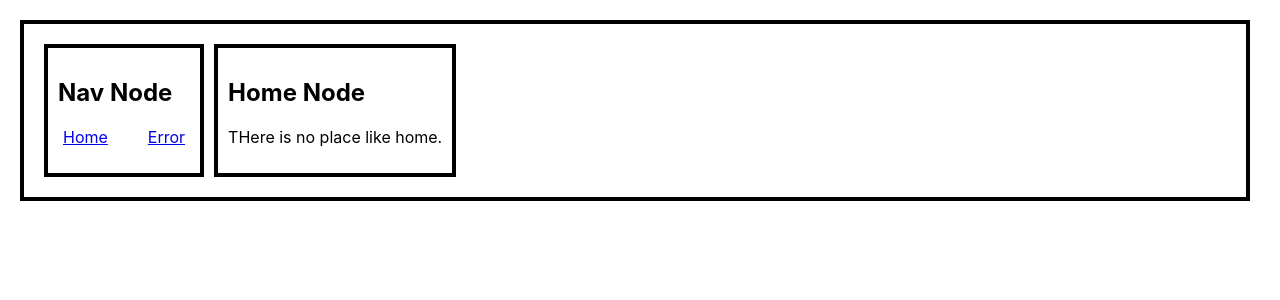
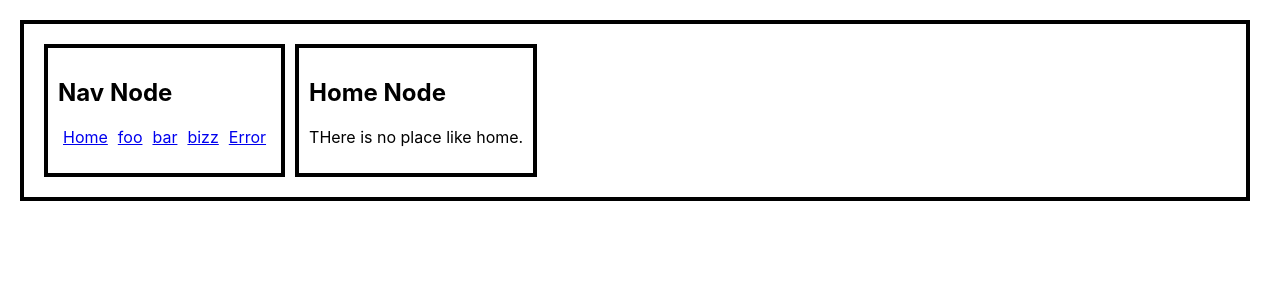
Before and after one commit to artificialarea/react-playground-revisited, a React (Create React App) app: page / in a window 1280 px wide. Shown: the top 300 px of the page. Built offline with nearby package versions, Linux system fonts and the light colour scheme.

Commit message:
fixed, was a case of erroneously having <NavLink to={} instead of dynamically mapping path to={.

```diff
--- a/src/router/App.js
+++ b/src/router/App.js
@@ -17,6 +17,7 @@ export default class App extends React.Component {
   }
 
   render() {
+    // console.log(this.state.children)
     return (
       <div className='app'>
         <BrowserRouter>
--- a/src/router/Nav.js
+++ b/src/router/Nav.js
@@ -4,9 +4,10 @@ import { NavLink } from 'react-router-dom'
 
 export default function Nav(props) {
 
-  const navChildren = props.children.map(child =>
-    <NavLink to={`/child/:childId`}>{child.name}</NavLink>
-  )
+  const navChildren = props.children.map(child => {
+    // console.log(child)
+    return <NavLink key={child.id} to={`/child/${child.id}`}>{child.id}</NavLink>
+  })
 
   return (
     <div className='nav'>
```
